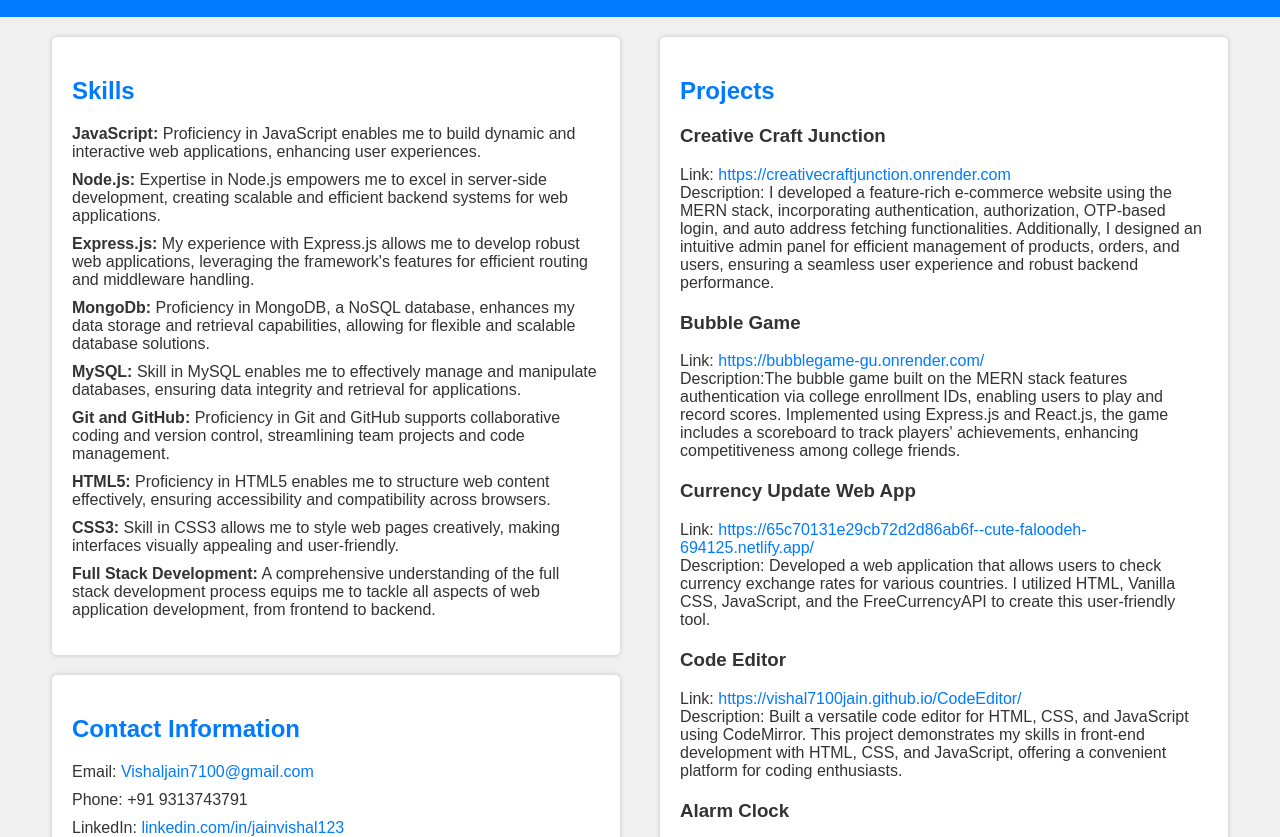
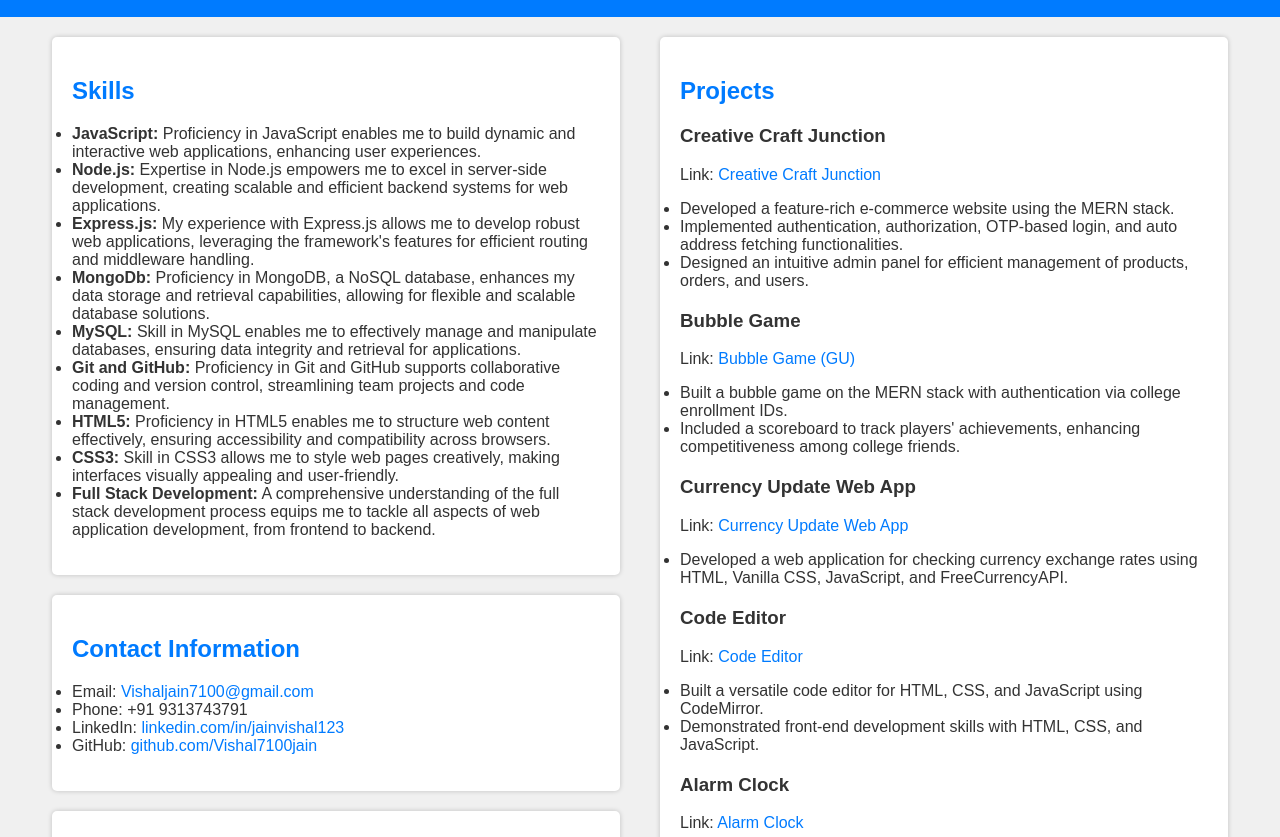
Before and after one commit to Vishal7100jain/MyResume, a plain HTML site: page index.html in a window 1280 px wide. Shown: the part 86-923 px from the top of the page. Drawn offline with Linux system fonts and the light colour scheme.

Commit message:
some links update :

```diff
--- a/index.html
+++ b/index.html
@@ -6,86 +6,6 @@
     <meta name="viewport" content="width=device-width, initial-scale=1.0">
     <title>Vishal Jain - Full Stack Developer</title>
     <link rel="stylesheet" href="styles.css">
-    <style>
-        /* styles.css */
-
-        body {
-            font-family: Arial, sans-serif;
-            margin: 0;
-            padding: 0;
-            background-color: #f0f0f0;
-            color: #333;
-        }
-
-        header {
-            background-color: #007BFF;
-            color: #fff;
-            text-align: center;
-            padding: 20px;
-        }
-
-        header h1 {
-            margin: 0;
-            font-size: 36px;
-        }
-
-        header p {
-            margin: 0;
-            font-size: 18px;
-        }
-
-        .main {
-            display: flex;
-            flex-wrap: wrap-reverse;
-            justify-content: center;
-        }
-
-        .container1,
-        .container2 {
-            width: 38rem;
-        }
-
-        section {
-            margin: 20px;
-            padding: 20px;
-            background-color: #fff;
-            border-radius: 5px;
-            box-shadow: 0 0 5px rgba(0, 0, 0, 0.2);
-        }
-
-        section h2 {
-            color: #007BFF;
-        }
-
-        ul {
-            list-style: none;
-            padding: 0;
-        }
-
-        li {
-            margin-bottom: 10px;
-        }
-
-        a {
-            color: #007BFF;
-            text-decoration: none;
-        }
-
-        a:hover {
-            text-decoration: underline;
-        }
-
-        .project {
-            margin-bottom: 20px;
-        }
-
-        footer {
-            text-align: center;
-            background-color: #007BFF;
-            color: #fff;
-            padding: 20px;
-        }
-    </style>
 </head>
 
 <body>
@@ -183,56 +103,74 @@
                 <div class="project">
                     <h3>Creative Craft Junction</h3>
                     <p>
-                        Link: <a href="https://creativecraftjunction.onrender.com"
-                            target="_blank">https://creativecraftjunction.onrender.com</a><br>
-                        Description:
-                        I developed a feature-rich e-commerce website using the MERN stack, incorporating
-                        authentication, authorization, OTP-based login, and auto address fetching functionalities.
-                        Additionally, I designed an intuitive admin panel for efficient management of products, orders,
-                        and users, ensuring a seamless user experience and robust backend performance.
+                        Link: <a href="https://creativecraftjunction.onrender.com" target="_blank">Creative Craft
+                            Junction</a><br>
+                    <ul>
+                        <li>Developed a feature-rich e-commerce website using the MERN stack.</li>
+                        <li>Implemented authentication, authorization, OTP-based login, and auto address fetching
+                            functionalities.</li>
+                        <li>Designed an intuitive admin panel for efficient management of products, orders, and users.
+                        </li>
+                    </ul>
                     </p>
                 </div>
                 <div class="project">
                     <h3>Bubble Game</h3>
                     <p>
-                        Link: <a href="https://bubblegame-gu.onrender.com"
-                            target="_blank">https://bubblegame-gu.onrender.com/</a><br>
-                        Description:The bubble game built on the MERN stack features authentication via college
-                        enrollment IDs, enabling users to play and record scores. Implemented using Express.js and
-                        React.js, the game includes a scoreboard to track players' achievements, enhancing
-                        competitiveness among college friends.
+                        Link: <a href="https://bubblegame-gu.onrender.com" target="_blank">Bubble Game (GU)</a><br>
+                    <ul>
+                        <li>Built a bubble game on the MERN stack with authentication via college enrollment IDs.</li>
+                        <li>Included a scoreboard to track players' achievements, enhancing competitiveness among
+                            college friends.</li>
+                    </ul>
                     </p>
                 </div>
                 <div class="project">
                     <h3>Currency Update Web App</h3>
                     <p>
                         Link: <a href="https://65c70131e29cb72d2d86ab6f--cute-faloodeh-694125.netlify.app/"
-                            target="_blank">https://65c70131e29cb72d2d86ab6f--cute-faloodeh-694125.netlify.app/</a><br>
-                        Description: Developed a web application that allows users to check currency exchange rates for
-                        various countries. I utilized HTML, Vanilla CSS, JavaScript, and the FreeCurrencyAPI to create
-                        this user-friendly tool.
+                            target="_blank">Currency Update Web App</a><br>
+                    <ul>
+                        <li>Developed a web application for checking currency exchange rates using HTML, Vanilla CSS,
+                            JavaScript, and FreeCurrencyAPI.</li>
+                    </ul>
                     </p>
                 </div>
                 <div class="project">
                     <h3>Code Editor</h3>
                     <p>
-                        Link: <a href="https://vishal7100jain.github.io/CodeEditor/"
-                            target="_blank">https://vishal7100jain.github.io/CodeEditor/</a><br>
-                        Description: Built a versatile code editor for HTML, CSS, and JavaScript using CodeMirror. This
-                        project demonstrates my skills in front-end development with HTML, CSS, and JavaScript, offering
-                        a convenient platform for coding enthusiasts.
+                        Link: <a href="https://vishal7100jain.github.io/CodeEditor/" target="_blank">Code Editor</a><br>
+                    <ul>
+                        <li>Built a versatile code editor for HTML, CSS, and JavaScript using CodeMirror.</li>
+                        <li>Demonstrated front-end development skills with HTML, CSS, and JavaScript.</li>
+                    </ul>
                     </p>
                 </div>
                 <div class="project">
                     <h3>Alarm Clock</h3>
                     <p>
-                        Link: <a href="https://vishal7100jain.github.io/Alarm_Clock/"
-                            target="_blank">https://vishal7100jain.github.io/Alarm_Clock/</a><br>
-                        Description: Developed an alarm clock featuring live Indian time and a stopwatch function. This
-                        project showcases my ability to create interactive web applications using HTML, CSS, and
-                        JavaScript.
+                        Link: <a href="https://vishal7100jain.github.io/Alarm_Clock/" target="_blank">Alarm
+                            Clock</a><br>
+                    <ul>
+                        <li>Developed an alarm clock with live Indian time and a stopwatch function.</li>
+                        <li>Showcased ability to create interactive web applications using HTML, CSS, and JavaScript.
+                        </li>
+                    </ul>
                     </p>
                 </div>
+            </section>
+
+            <section id="summary">
+                <h2>Summary</h2>
+                <p>
+                    I am a passionate Full Stack Developer with a strong foundation in JavaScript, Node.js, Express.js,
+                    MySQL, AWS,
+                    Git, and various front-end technologies, including HTML5, CSS3, and Bootstrap. My experience
+                    includes
+                    creating responsive web applications and actively contributing to open-source projects. I am known
+                    for my
+                    problem-solving skills and ability to collaborate effectively in a team.
+                </p>
             </section>
 
             <section id="summary">
--- a/styles.css
+++ b/styles.css
@@ -49,12 +49,8 @@ section h2 {
 }
 
 ul {
-    list-style: none;
+    list-style: disc !important;
     padding: 0;
-}
-
-li {
-    margin-bottom: 10px;
 }
 
 a {
```
